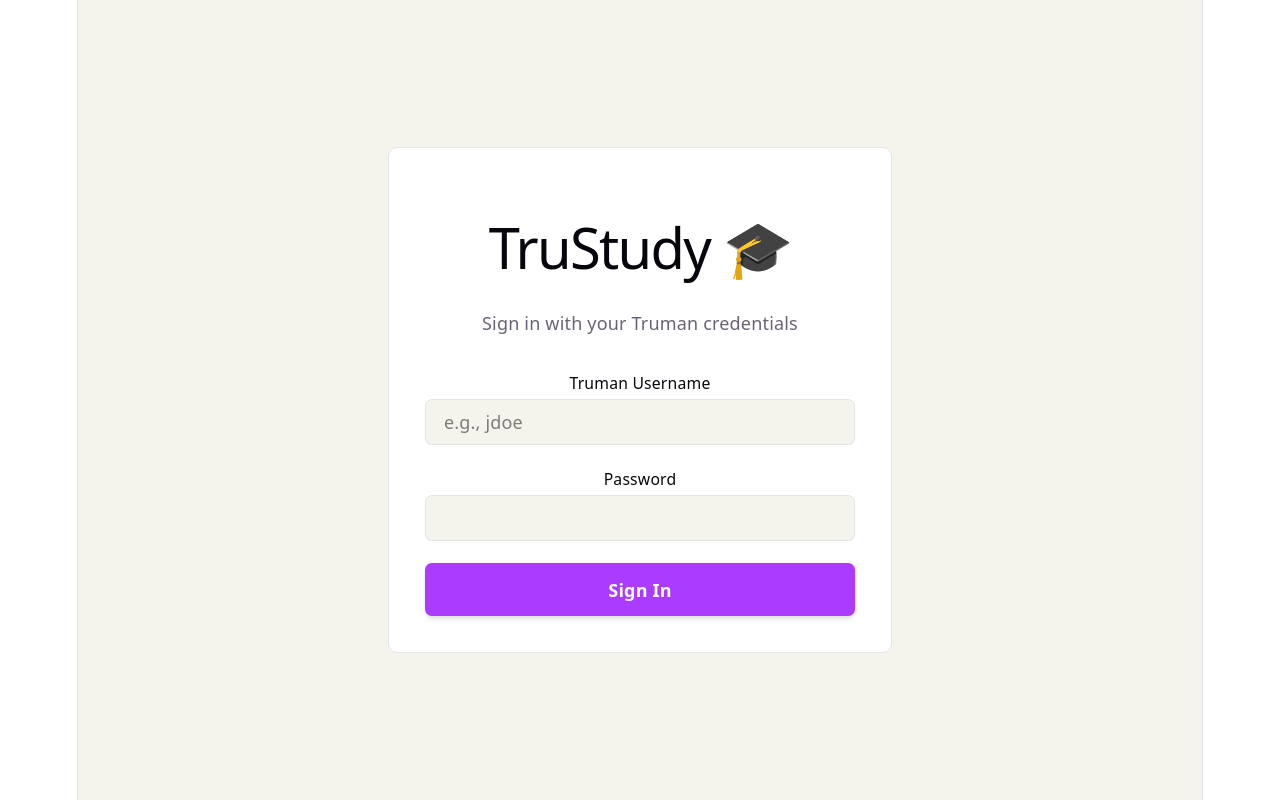
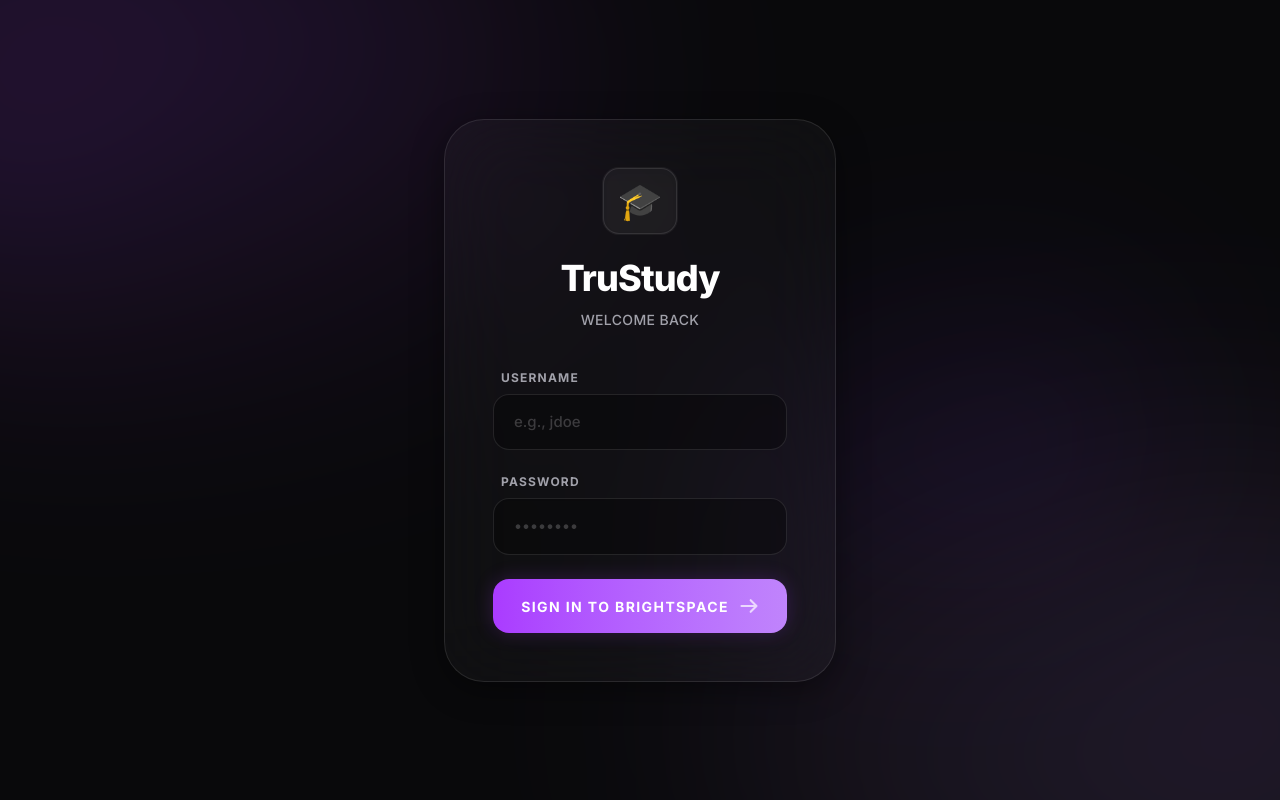
Before and after one commit to baohuy1303/tru-study, a React (Vite) app in the folder frontend/: page / in a window 1280 px wide. Built offline with nearby package versions, Linux system fonts and the light colour scheme.

Commit message:
feat: Implement initial UI structure including login, dashboard, chat area, and global styles.

```diff
--- a/frontend/src/components/ChatArea.tsx
+++ b/frontend/src/components/ChatArea.tsx
@@ -1,6 +1,6 @@
 export default function ChatArea() {
   return (
-    <div className="flex-1 flex flex-col items-center justify-end p-8 w-full max-w-4xl mx-auto h-full space-y-8 min-h-0">
+    <div className="flex-1 flex flex-col items-center justify-end p-8 w-full max-w-8xl mx-auto h-full space-y-8 min-h-0">
       <div className="flex-1 w-full flex flex-col justify-center items-center text-center opacity-80 shrink-0">
         <h2 className="text-4xl font-semibold text-[#08060d] dark:text-[#f3f4f6] tracking-tight m-0 mb-3">
           What do you want to learn today?
--- a/frontend/src/components/Dashboard.tsx
+++ b/frontend/src/components/Dashboard.tsx
@@ -2,7 +2,7 @@ import Sidebar from './Sidebar';
 import TasksSidebar from './TasksSidebar';
 import ChatArea from './ChatArea';
 
-export default function Dashboard({ onLogout }) {
+export default function Dashboard({ onLogout }: { onLogout: () => void }) {
   return (
     <div className="flex h-screen bg-[#f4f3ec] text-[#08060d] dark:bg-[#16171d] dark:text-[#f3f4f6] overflow-hidden text-left font-sans max-w-none w-full border-none">
 
--- a/frontend/src/components/Login.tsx
+++ b/frontend/src/components/Login.tsx
@@ -1,13 +1,13 @@
 import { useState } from 'react';
 import api from '../lib/api';
 
-export default function Login({ onLoginSuccess }) {
+export default function Login({ onLoginSuccess }: { onLoginSuccess: (data: any) => void }) {
   const [username, setUsername] = useState('');
   const [password, setPassword] = useState('');
   const [error, setError] = useState('');
   const [loading, setLoading] = useState(false);
 
-  const handleSubmit = async (e) => {
+  const handleSubmit = async (e: React.FormEvent) => {
     e.preventDefault();
     setError('');
     setLoading(true);
@@ -16,10 +16,9 @@ export default function Login({ onLoginSuccess }) {
       const response = await api.post('/auth/login', { username, password });
       const { token, user_id, first_name, last_name } = response.data;
 
-      // Save token and pass user data up
       localStorage.setItem('bs_token', token);
       onLoginSuccess({ user_id, first_name, last_name, token });
-    } catch (err) {
+    } catch (err: any) {
       setError(
         err.response?.data?.detail || 'Failed to login. Please check your credentials.'
       );
@@ -29,36 +28,52 @@ export default function Login({ onLoginSuccess }) {
   };
 
   return (
-    <div className="min-h-screen flex items-center justify-center bg-[#f4f3ec] dark:bg-[#16171d]">
-      <div className="bg-white dark:bg-[#1f2028] p-8 rounded-lg shadow-[rgba(0,0,0,0.1)_0_10px_15px_-3px] dark:shadow-[rgba(0,0,0,0.4)_0_10px_15px_-3px] w-full max-w-md border border-[#e5e4e7] dark:border-[#2e303a]">
-        <div className="text-center mb-8">
-          <h1 className="text-4xl font-semibold tracking-tight text-[#08060d] dark:text-[#f3f4f6] mb-2">TruStudy 🎓</h1>
-          <p className="text-[#6b6375] dark:text-[#9ca3af]">Sign in with your Truman credentials</p>
+    <div className="relative min-h-screen flex items-center justify-center bg-[#09090b] overflow-hidden selection:bg-[#aa3bff]/30">
+
+      {/* Dynamic Background Glowing Orbs */}
+      <div className="absolute top-[-15%] left-[-15%] w-[60%] h-[60%] bg-gradient-to-br from-[#aa3bff]/25 to-transparent rounded-full blur-[120px] pointer-events-none mix-blend-screen" />
+      <div className="absolute bottom-[-15%] right-[-15%] w-[60%] h-[60%] bg-gradient-to-tl from-[#c084fc]/20 to-transparent rounded-full blur-[120px] pointer-events-none mix-blend-screen" />
+      <div className="absolute top-[35%] left-[55%] w-[35%] h-[35%] bg-gradient-to-tl from-[#5b21b6]/20 to-transparent rounded-full blur-[100px] pointer-events-none mix-blend-screen" />
+
+      {/* Glassmorphic Login Card */}
+      <div className="relative z-10 w-full max-w-[440px] px-6">
+        <div className="bg-white/[0.03] backdrop-blur-2xl border border-white/10 p-10 sm:p-12 rounded-[2.5rem] shadow-[0_8px_32px_0_rgba(0,0,0,0.4)] flex flex-col items-center group/card transition-all duration-500 hover:border-white/20 hover:bg-white/[0.05]">
+
+          <div className="text-center mb-10 w-full">
+            <div className="inline-flex items-center justify-center p-3.5 bg-white/5 rounded-2xl border border-white/10 shadow-inner mb-6 ring-1 ring-white/5 transition-transform duration-500 group-hover/card:scale-105 group-hover/card:bg-white/10">
+              <span className="text-4xl leading-none">🎓</span>
+            </div>
+            <h1 className="text-4xl font-extrabold tracking-tight text-white mb-3 font-sans">
+              TruStudy
+            </h1>
+            <p className="text-[#a1a1aa] text-sm font-medium tracking-wide uppercase">
+              Welcome back
+            </p>
           </div>
 
           {error && (
-          <div className="mb-6 p-4 bg-red-50 dark:bg-red-900/20 border border-red-200 dark:border-red-800 rounded-md text-red-600 dark:text-red-400 text-sm">
+            <div className="w-full mb-8 p-4 bg-red-500/10 border border-red-500/20 rounded-2xl text-red-400 text-sm font-medium text-center shadow-inner">
               {error}
             </div>
           )}
 
-        <form onSubmit={handleSubmit} className="space-y-5">
-          <div>
-            <label className="block text-sm font-medium text-[#08060d] dark:text-[#f3f4f6] mb-1">
-              Truman Username
+          <form onSubmit={handleSubmit} className="w-full space-y-6">
+            <div className="space-y-2">
+              <label className="block text-xs font-bold uppercase tracking-widest text-[#a1a1aa] ml-2">
+                Username
               </label>
               <input
                 type="text"
                 required
                 value={username}
                 onChange={(e) => setUsername(e.target.value)}
-              className="w-full px-4 py-2 bg-[#f4f3ec] dark:bg-[#16171d] border border-[#e5e4e7] dark:border-[#2e303a] rounded-md focus:outline-none focus:ring-2 focus:ring-[#aa3bff] dark:focus:ring-[#c084fc] text-[#08060d] dark:text-[#f3f4f6] transition-shadow"
+                className="w-full px-5 py-4 bg-black/30 border border-white/10 rounded-2xl focus:outline-none focus:ring-2 focus:ring-[#aa3bff]/60 focus:border-[#aa3bff]/60 focus:bg-white/5 text-white placeholder-white/20 transition-all duration-300 font-medium text-[15px] shadow-inner"
                 placeholder="e.g., jdoe"
               />
             </div>
 
-          <div>
-            <label className="block text-sm font-medium text-[#08060d] dark:text-[#f3f4f6] mb-1">
+            <div className="space-y-2">
+              <label className="block text-xs font-bold uppercase tracking-widest text-[#a1a1aa] ml-2">
                 Password
               </label>
               <input
@@ -66,26 +81,33 @@ export default function Login({ onLoginSuccess }) {
                 required
                 value={password}
                 onChange={(e) => setPassword(e.target.value)}
-              className="w-full px-4 py-2 bg-[#f4f3ec] dark:bg-[#16171d] border border-[#e5e4e7] dark:border-[#2e303a] rounded-md focus:outline-none focus:ring-2 focus:ring-[#aa3bff] dark:focus:ring-[#c084fc] text-[#08060d] dark:text-[#f3f4f6] transition-shadow"
+                className="w-full px-5 py-4 bg-black/30 border border-white/10 rounded-2xl focus:outline-none focus:ring-2 focus:ring-[#aa3bff]/60 focus:border-[#aa3bff]/60 focus:bg-white/5 text-white placeholder-white/20 transition-all duration-300 font-medium text-[15px] shadow-inner"
+                placeholder="••••••••"
               />
             </div>
 
             <button
               type="submit"
               disabled={loading}
-            className="w-full py-3 px-4 bg-[#aa3bff] hover:bg-[#9922ff] dark:bg-[#c084fc] dark:hover:bg-[#a855f7] text-white dark:text-[#08060d] font-semibold rounded-md shadow-md transition-colors disabled:opacity-70 disabled:cursor-not-allowed flex items-center justify-center"
+              className="w-full mt-2 py-4 px-4 bg-gradient-to-r from-[#aa3bff] to-[#c084fc] hover:from-[#9922ff] hover:to-[#a855f7] text-white font-bold tracking-widest uppercase text-sm rounded-2xl shadow-[0_0_20px_rgba(170,59,255,0.2)] hover:shadow-[0_0_35px_rgba(170,59,255,0.4)] hover:-translate-y-[2px] active:translate-y-0 transition-all duration-300 disabled:opacity-50 disabled:cursor-not-allowed disabled:hover:translate-y-0 flex items-center justify-center group"
             >
               {loading ? (
-              <svg className="animate-spin h-5 w-5 mr-2 text-white dark:text-[#08060d]" xmlns="http://www.w3.org/2000/svg" fill="none" viewBox="0 0 24 24">
+                <svg className="animate-spin h-5 w-5 text-white" xmlns="http://www.w3.org/2000/svg" fill="none" viewBox="0 0 24 24">
                   <circle className="opacity-25" cx="12" cy="12" r="10" stroke="currentColor" strokeWidth="4"></circle>
                   <path className="opacity-75" fill="currentColor" d="M4 12a8 8 0 018-8V0C5.373 0 0 5.373 0 12h4zm2 5.291A7.962 7.962 0 014 12H0c0 3.042 1.135 5.824 3 7.938l3-2.647z"></path>
                 </svg>
               ) : (
-              'Sign In'
+                <>
+                  <span className="mt-0.5">Sign In to Brightspace</span>
+                  <svg className="w-5 h-5 ml-2.5 opacity-70 group-hover:translate-x-1.5 group-hover:opacity-100 transition-all duration-300" fill="none" stroke="currentColor" viewBox="0 0 24 24">
+                    <path strokeLinecap="round" strokeLinejoin="round" strokeWidth={2.5} d="M14 5l7 7m0 0l-7 7m7-7H3" />
+                  </svg>
+                </>
               )}
             </button>
           </form>
         </div>
       </div>
+    </div>
   );
 }
--- a/frontend/src/index.css
+++ b/frontend/src/index.css
@@ -1,113 +1,20 @@
+@import url('https://fonts.googleapis.com/css2?family=Inter:wght@400;500;600;700;800&display=swap');
 @import "tailwindcss";
 
-:root {
-  --text: #6b6375;
-  --text-h: #08060d;
-  --bg: #fff;
-  --border: #e5e4e7;
-  --code-bg: #f4f3ec;
-  --accent: #aa3bff;
-  --accent-bg: rgba(170, 59, 255, 0.1);
-  --accent-border: rgba(170, 59, 255, 0.5);
-  --social-bg: rgba(244, 243, 236, 0.5);
-  --shadow:
-    rgba(0, 0, 0, 0.1) 0 10px 15px -3px, rgba(0, 0, 0, 0.05) 0 4px 6px -2px;
-
-  --sans: system-ui, 'Segoe UI', Roboto, sans-serif;
-  --heading: system-ui, 'Segoe UI', Roboto, sans-serif;
-  --mono: ui-monospace, Consolas, monospace;
-
-  font: 18px/145% var(--sans);
-  letter-spacing: 0.18px;
-  color-scheme: light dark;
-  color: var(--text);
-  background: var(--bg);
-  font-synthesis: none;
-  text-rendering: optimizeLegibility;
-  -webkit-font-smoothing: antialiased;
-  -moz-osx-font-smoothing: grayscale;
-
-  @media (max-width: 1024px) {
-    font-size: 16px;
-  }
+@theme {
+  --font-sans: "Inter", sans-serif;
 }
 
-@media (prefers-color-scheme: dark) {
-  :root {
-    --text: #9ca3af;
-    --text-h: #f3f4f6;
-    --bg: #16171d;
-    --border: #2e303a;
-    --code-bg: #1f2028;
-    --accent: #c084fc;
-    --accent-bg: rgba(192, 132, 252, 0.15);
-    --accent-border: rgba(192, 132, 252, 0.5);
-    --social-bg: rgba(47, 48, 58, 0.5);
-    --shadow:
-      rgba(0, 0, 0, 0.4) 0 10px 15px -3px, rgba(0, 0, 0, 0.25) 0 4px 6px -2px;
-  }
-
-  #social .button-icon {
-    filter: invert(1) brightness(2);
-  }
+html, body, #root {
+  height: 100vh;
+  width: 100vw;
+  margin: 0;
+  padding: 0;
+  overflow: hidden;
+  box-sizing: border-box;
 }
 
 #root {
-  width: 1126px;
-  max-width: 100%;
-  margin: 0 auto;
-  text-align: center;
-  border-inline: 1px solid var(--border);
-  min-height: 100svh;
   display: flex;
   flex-direction: column;
-  box-sizing: border-box;
 }
-
-body {
-  margin: 0;
-}
-
-h1,
-h2 {
-  font-family: var(--heading);
-  font-weight: 500;
-  color: var(--text-h);
-}
-
-h1 {
-  font-size: 56px;
-  letter-spacing: -1.68px;
-  margin: 32px 0;
-  @media (max-width: 1024px) {
-    font-size: 36px;
-    margin: 20px 0;
-  }
-}
-h2 {
-  font-size: 24px;
-  line-height: 118%;
-  letter-spacing: -0.24px;
-  margin: 0 0 8px;
-  @media (max-width: 1024px) {
-    font-size: 20px;
-  }
-}
-p {
-  margin: 0;
-}
-
-code,
-.counter {
-  font-family: var(--mono);
-  display: inline-flex;
-  border-radius: 4px;
-  color: var(--text-h);
-}
-
-code {
-  font-size: 15px;
-  line-height: 135%;
-  padding: 4px 8px;
-  background: var(--code-bg);
-}
```
Lines whose indentation alone changed are shown as unchanged.
